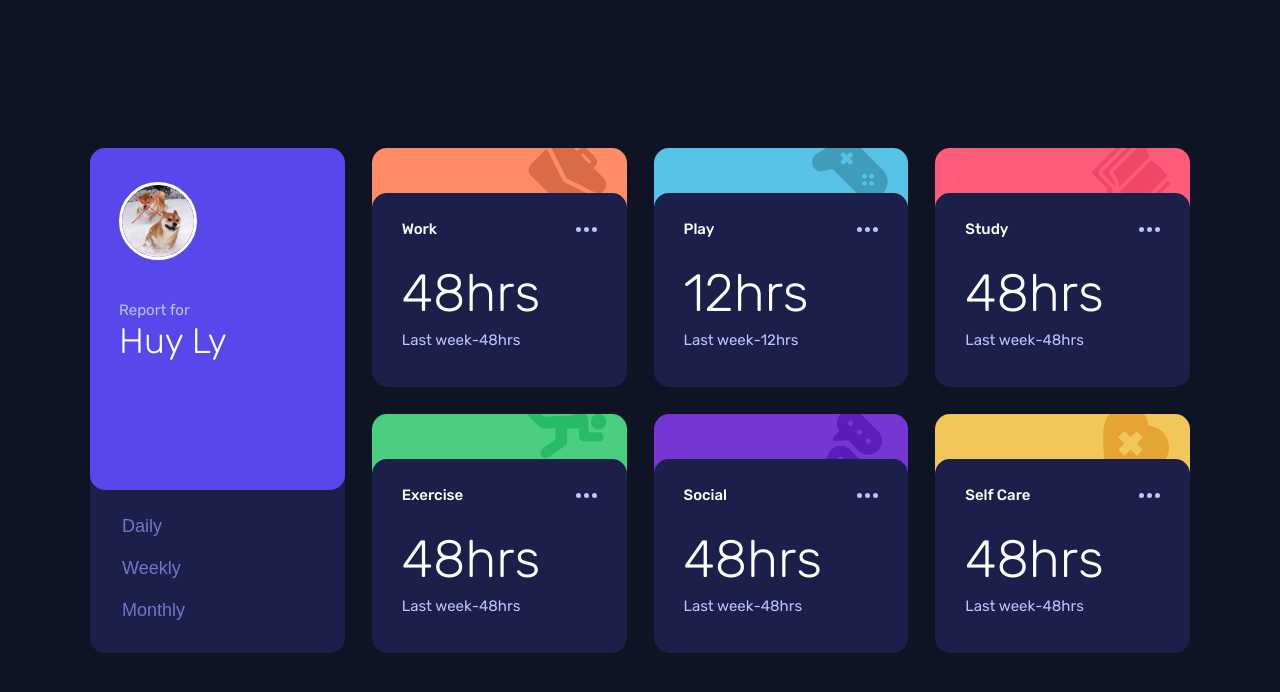
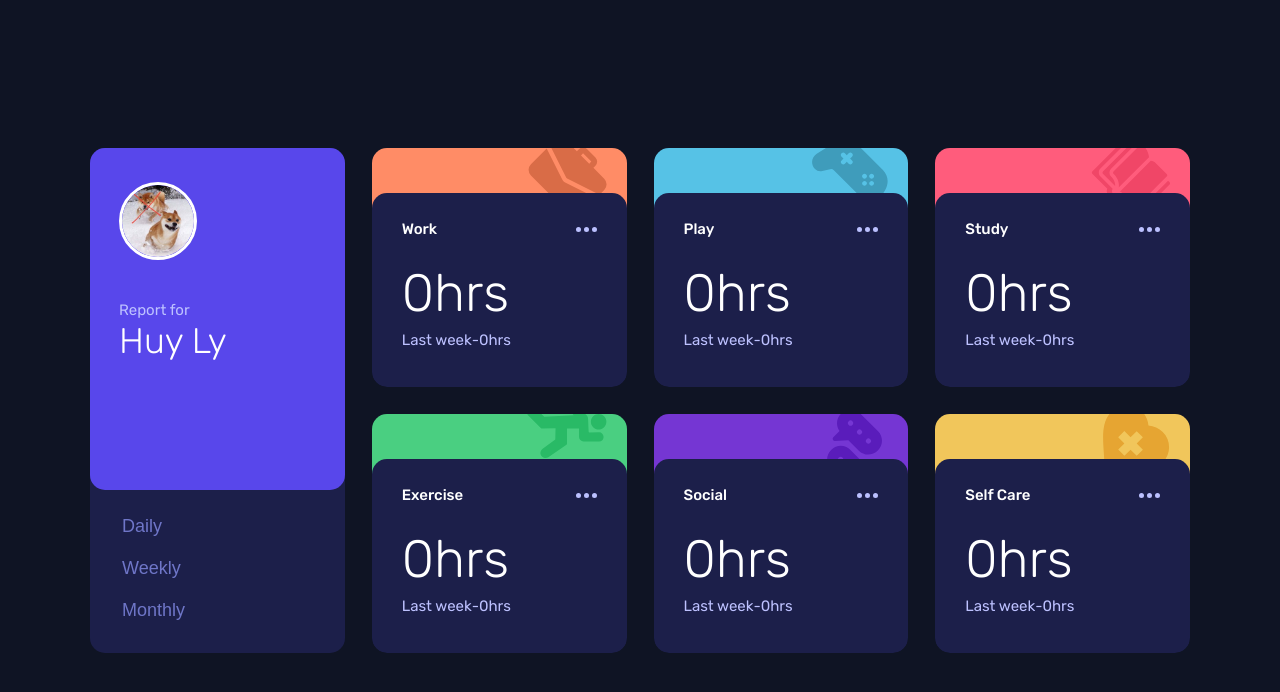
Before and after one commit to huylys54/time-tracking-dashboard, a plain HTML site: page index.html in a window 1280 px wide. Drawn offline with Linux system fonts and the light colour scheme.

Commit message:
edit html

```diff
--- a/index.html
+++ b/index.html
@@ -20,16 +20,7 @@
     <link rel="stylesheet" href="./style/style.css" />
     <title>Time tracking dashboard (Static)</title>
 
-    <!-- Feel free to remove these styles or customise in your own stylesheet 👍 -->
-    <style>
-      .attribution {
-        font-size: 11px;
-        text-align: center;
-      }
-      .attribution a {
-        color: hsl(228, 45%, 44%);
-      }
-    </style>
+
   </head>
   <body>
     <div class="card">
@@ -63,11 +54,11 @@
             </div>
           </header>
           <div class="activity-time">
-            <h3 class="activity-current_time">48hrs</h3>
+            <h3 class="activity-current_time">0hrs</h3>
             <div class="activity-previous_time">
               <p class="time-window">Last week</p>
               <p> - </p>
-              <p class="time">48hrs</p>
+              <p class="time">0hrs</p>
             </div>
           </div>
         </div>
@@ -88,11 +79,11 @@
             </div>
           </header>
           <div class="activity-time">
-            <h3 class="activity-current_time">12hrs</h3>
+            <h3 class="activity-current_time">0hrs</h3>
             <div class="activity-previous_time">
               <p class="time-window">Last week</p>
               <p>-</p>
-              <p class="time">12hrs</p>
+              <p class="time">0hrs</p>
             </div>
           </div>
         </div>
@@ -113,11 +104,11 @@
             </div>
           </header>
           <div class="activity-time">
-            <h3 class="activity-current_time">48hrs</h3>
+            <h3 class="activity-current_time">0hrs</h3>
             <div class="activity-previous_time">
               <p class="time-window">Last week</p>
               <p>-</p>
-              <p class="time">48hrs</p>
+              <p class="time">0hrs</p>
             </div>
           </div>
         </div>
@@ -138,11 +129,11 @@
             </div>
           </header>
           <div class="activity-time">
-            <h3 class="activity-current_time">48hrs</h3>
+            <h3 class="activity-current_time">0hrs</h3>
             <div class="activity-previous_time">
               <p class="time-window">Last week</p>
               <p>-</p>
-              <p class="time">48hrs</p>
+              <p class="time">0hrs</p>
             </div>
           </div>
         </div>
@@ -163,11 +154,11 @@
             </div>
           </header>
           <div class="activity-time">
-            <h3 class="activity-current_time">48hrs</h3>
+            <h3 class="activity-current_time">0hrs</h3>
             <div class="activity-previous_time">
               <p class="time-window">Last week</p>
               <p>-</p>
-              <p class="time">48hrs</p>
+              <p class="time">0hrs</p>
             </div>
           </div>
         </div>
@@ -188,11 +179,11 @@
             </div>
           </header>
           <div class="activity-time">
-            <h3 class="activity-current_time">48hrs</h3>
+            <h3 class="activity-current_time">0hrs</h3>
             <div class="activity-previous_time">
               <p class="time-window">Last week</p>
               <p>-</p>
-              <p class="time">48hrs</p>
+              <p class="time">0hrs</p>
             </div>
           </div>
         </div>
```
